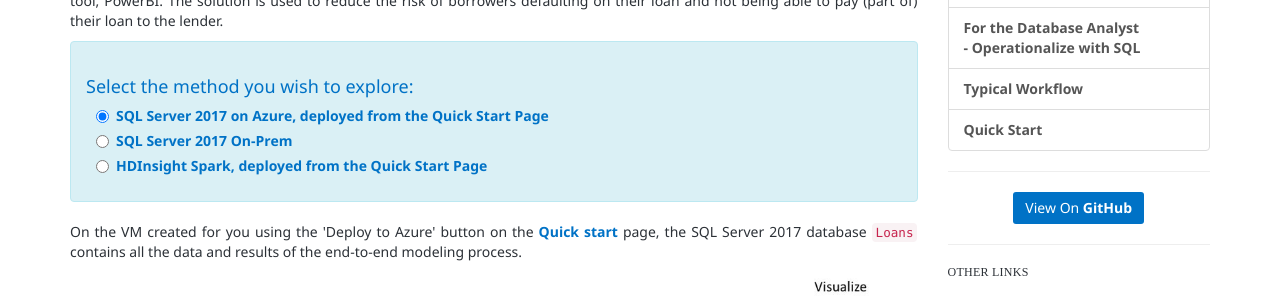
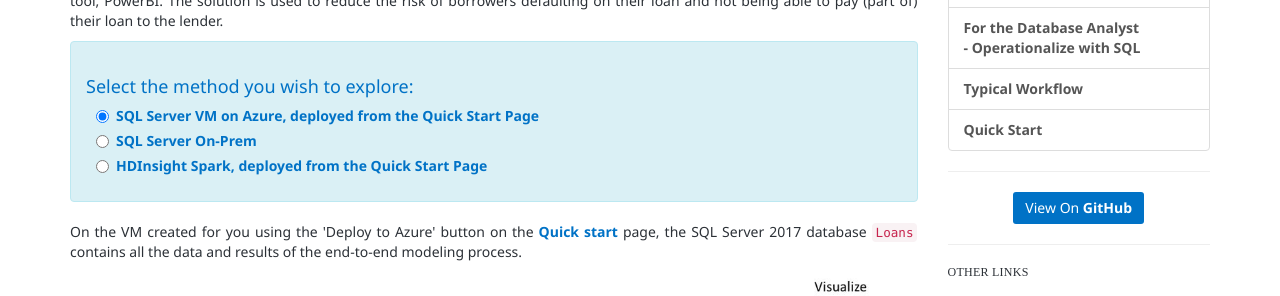
Before and after one commit to microsoft/r-server-loan-credit-risk, a Jekyll site: the page built from index.md, in a window 1280 px wide. Shown: the part 331-627 px from the top of the page. Built offline with Jekyll 4.4.1, drawn with Linux system fonts in a browser that asks for light colours; nearby versions of some CDN libraries.

Commit message:
Updating _config.yml

```diff
--- a/_config.yml
+++ b/_config.yml
@@ -1,7 +1,7 @@
 author:
         name: Microsoft
 
-description: Use SQL Server 2017 + R Services to build and deploy a machine learning model for loan credit risk.
+description: Use SQL Server ML Services to build and deploy a machine learning model for loan credit risk.
 
 # site variables
 solution_name: Loan Credit Risk
@@ -11,8 +11,8 @@ ps1_name: Loan_Credit_Risk.ps1
 image_url: images/loan.jpg
 jupyter_name: Loan_Credit_Risk_Notebook.ipynb
 
-cig_text: SQL Server 2017 on Azure
-onp_text: SQL Server 2017 On-Prem
+cig_text: SQL Server VM on Azure
+onp_text: SQL Server On-Prem
 hdi_text: HDInsight Spark
 
 # urls, etc
```
